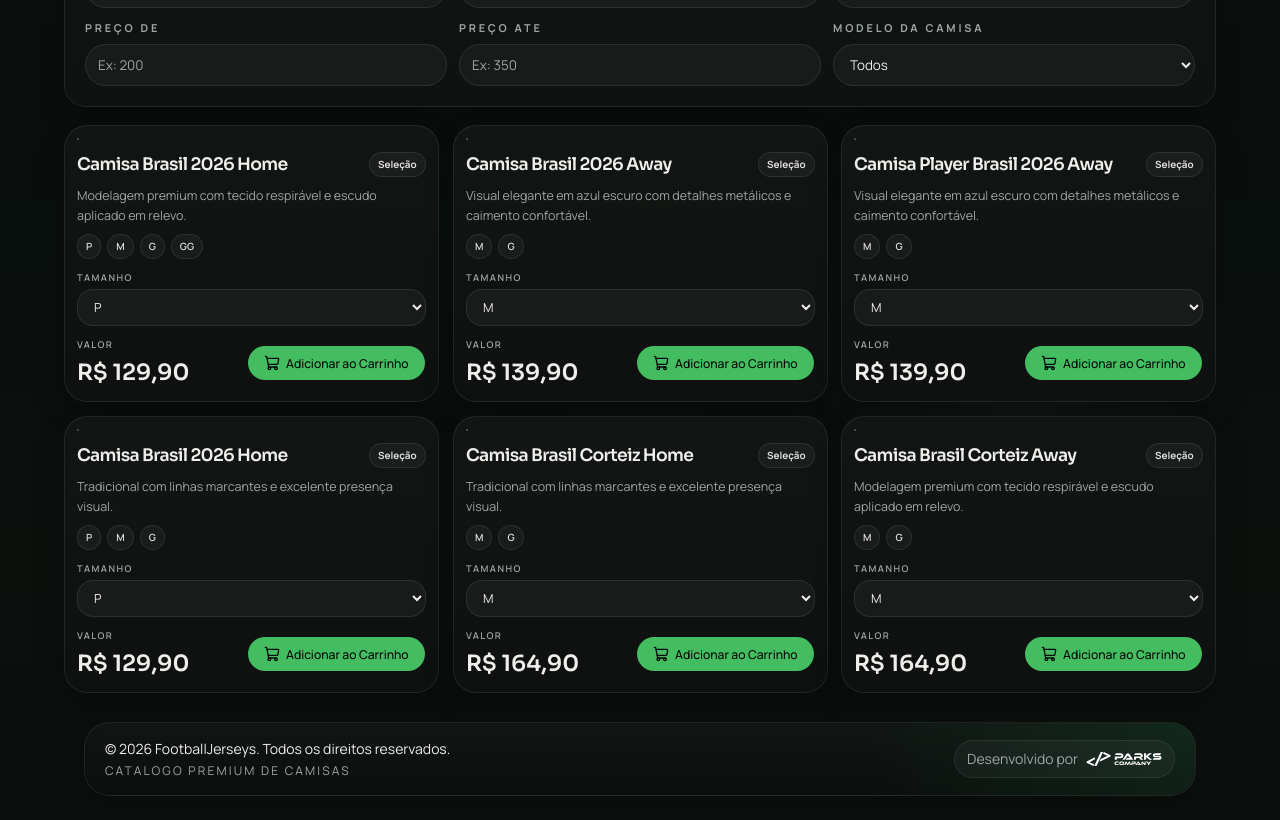
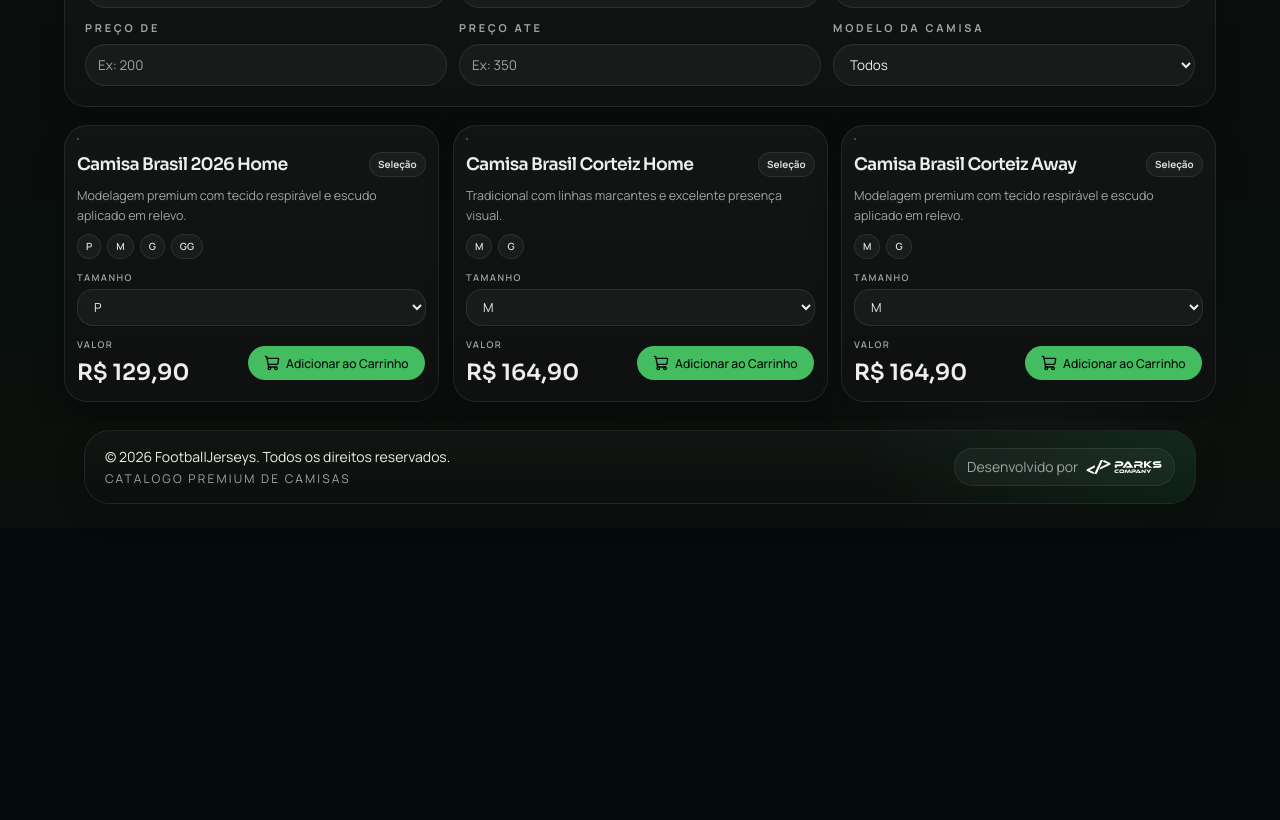
Before and after one commit to Munizleonardo/alfaberk-app, a Next.js app: page / in a window 1280 px wide. Shown: the part 600-1420 px from the top of the page. After the commit the page ends 1128 px from the top, so only its background shows below. Built offline with nearby package versions, Linux system fonts and the light colour scheme.

Commit message:
feat: price

```diff
--- a/app/_lib/catalog.ts
+++ b/app/_lib/catalog.ts
@@ -66,91 +66,91 @@ export const catalog: Jersey[] = [
       accent: "#2563eb",
     },
   },
-  {
-    id: "brasil-2026-torcedor-away",
-    name: "Camisa Brasil 2026 Away",
-    team: "Brasil",
-    category: "Seleção",
-    model: "Torcedor",
-    price: 139.90,
-    sizes: ["M", "G"],
-    badge: "",
-    shortDescription:
-      "Visual elegante em azul escuro com detalhes metálicos e caimento confortável.",
-    fullDescription:
-      "Camisa away com tecido macio, gola reforçada e acabamento pensado para destacar o visual da torcida com muito conforto no uso diário.",
-      images: {
-        Masculina: [
-          "/img/brasil/torcedor/away/brasil01.webp",
-          "/img/brasil/torcedor/away/brasil02.webp",
-          "/img/brasil/torcedor/away/brasil03.webp",
-          "/img/brasil/torcedor/away/brasil04.webp",
-          "/img/brasil/torcedor/away/brasil05.webp",
-        ],
-        Feminina: [],
-      },
-    colors: {
-      primary: "#0f172a",
-      secondary: "#38bdf8",
-      accent: "#e2e8f0",
-    },
-  },
-  {
-    id: "brasil-2026-jogador-away",
-    name: "Camisa Player Brasil 2026 Away",
-    team: "Brasil",
-    category: "Seleção",
-    model: "Jogador",
-    price: 139.90,
-    sizes: ["M", "G"],
-    badge: "",
-    shortDescription:
-      "Visual elegante em azul escuro com detalhes metálicos e caimento confortável.",
-    fullDescription:
-      "Camisa away com tecido macio, gola reforçada e acabamento pensado para destacar o visual da torcida com muito conforto no uso diário.",
-      images: {
-        Masculina: [
-          "/img/brasil/jogador/away/01.webp",
-          "/img/brasil/jogador/away/02.webp",
-          "/img/brasil/jogador/away/03.webp",
-          "/img/brasil/jogador/away/04.webp",
-        ],
-        Feminina: [],
-      },
-    colors: {
-      primary: "#0f172a",
-      secondary: "#38bdf8",
-      accent: "#e2e8f0",
-    },
-  },
-  {
-    id: "brasil-2026-jogador-home",
-    name: "Camisa Brasil 2026 Home",
-    team: "Brasil",
-    category: "Seleção",
-    model: "Jogador",
-    price: 129.9,
-    sizes: ["P", "M", "G"],
-    badge: "",
-    shortDescription:
-      "Tradicional com linhas marcantes e excelente presença visual.",
-    fullDescription:
-      "Modelo retrô com toque macio, cores vibrantes e composição leve para quem quer vestir o manto no estádio ou no dia a dia.",
-      images: {
-        Masculina: [
-          "/img/brasil/jogador/home/brasil01.webp",
-          "/img/brasil/jogador/home/brasil02.webp",
-          "/img/brasil/jogador/home/brasil03.webp",
-          "/img/brasil/jogador/home/brasil04.webp",
-        ],
-        Feminina: [],
-      },
-    colors: {
-      primary: "#14532d",
-      secondary: "#facc15",
-      accent: "#2563eb",
-    },
-  },
+  // {
+  //   id: "brasil-2026-torcedor-away",
+  //   name: "Camisa Brasil 2026 Away",
+  //   team: "Brasil",
+  //   category: "Seleção",
+  //   model: "Torcedor",
+  //   price: 139.90,
+  //   sizes: ["M", "G"],
+  //   badge: "",
+  //   shortDescription:
+  //     "Visual elegante em azul escuro com detalhes metálicos e caimento confortável.",
+  //   fullDescription:
+  //     "Camisa away com tecido macio, gola reforçada e acabamento pensado para destacar o visual da torcida com muito conforto no uso diário.",
+  //     images: {
+  //       Masculina: [
+  //         "/img/brasil/torcedor/away/brasil01.webp",
+  //         "/img/brasil/torcedor/away/brasil02.webp",
+  //         "/img/brasil/torcedor/away/brasil03.webp",
+  //         "/img/brasil/torcedor/away/brasil04.webp",
+  //         "/img/brasil/torcedor/away/brasil05.webp",
+  //       ],
+  //       Feminina: [],
+  //     },
+  //   colors: {
+  //     primary: "#0f172a",
+  //     secondary: "#38bdf8",
+  //     accent: "#e2e8f0",
+  //   },
+  // },
+  // {
+  //   id: "brasil-2026-jogador-away",
+  //   name: "Camisa Player Brasil 2026 Away",
+  //   team: "Brasil",
+  //   category: "Seleção",
+  //   model: "Jogador",
+  //   price: 139.90,
+  //   sizes: ["M", "G"],
+  //   badge: "",
+  //   shortDescription:
+  //     "Visual elegante em azul escuro com detalhes metálicos e caimento confortável.",
+  //   fullDescription:
+  //     "Camisa away com tecido macio, gola reforçada e acabamento pensado para destacar o visual da torcida com muito conforto no uso diário.",
+  //     images: {
+  //       Masculina: [
+  //         "/img/brasil/jogador/away/01.webp",
+  //         "/img/brasil/jogador/away/02.webp",
+  //         "/img/brasil/jogador/away/03.webp",
+  //         "/img/brasil/jogador/away/04.webp",
+  //       ],
+  //       Feminina: [],
+  //     },
+  //   colors: {
+  //     primary: "#0f172a",
+  //     secondary: "#38bdf8",
+  //     accent: "#e2e8f0",
+  //   },
+  // },
+  // {
+  //   id: "brasil-2026-jogador-home",
+  //   name: "Camisa Brasil 2026 Home",
+  //   team: "Brasil",
+  //   category: "Seleção",
+  //   model: "Jogador",
+  //   price: 129.9,
+  //   sizes: ["P", "M", "G"],
+  //   badge: "",
+  //   shortDescription:
+  //     "Tradicional com linhas marcantes e excelente presença visual.",
+  //   fullDescription:
+  //     "Modelo retrô com toque macio, cores vibrantes e composição leve para quem quer vestir o manto no estádio ou no dia a dia.",
+  //     images: {
+  //       Masculina: [
+  //         "/img/brasil/jogador/home/brasil01.webp",
+  //         "/img/brasil/jogador/home/brasil02.webp",
+  //         "/img/brasil/jogador/home/brasil03.webp",
+  //         "/img/brasil/jogador/home/brasil04.webp",
+  //       ],
+  //       Feminina: [],
+  //     },
+  //   colors: {
+  //     primary: "#14532d",
+  //     secondary: "#facc15",
+  //     accent: "#2563eb",
+  //   },
+  // },
   {
     id: "brasil-2026-retro",
     name: "Camisa Brasil Corteiz Home",
```
